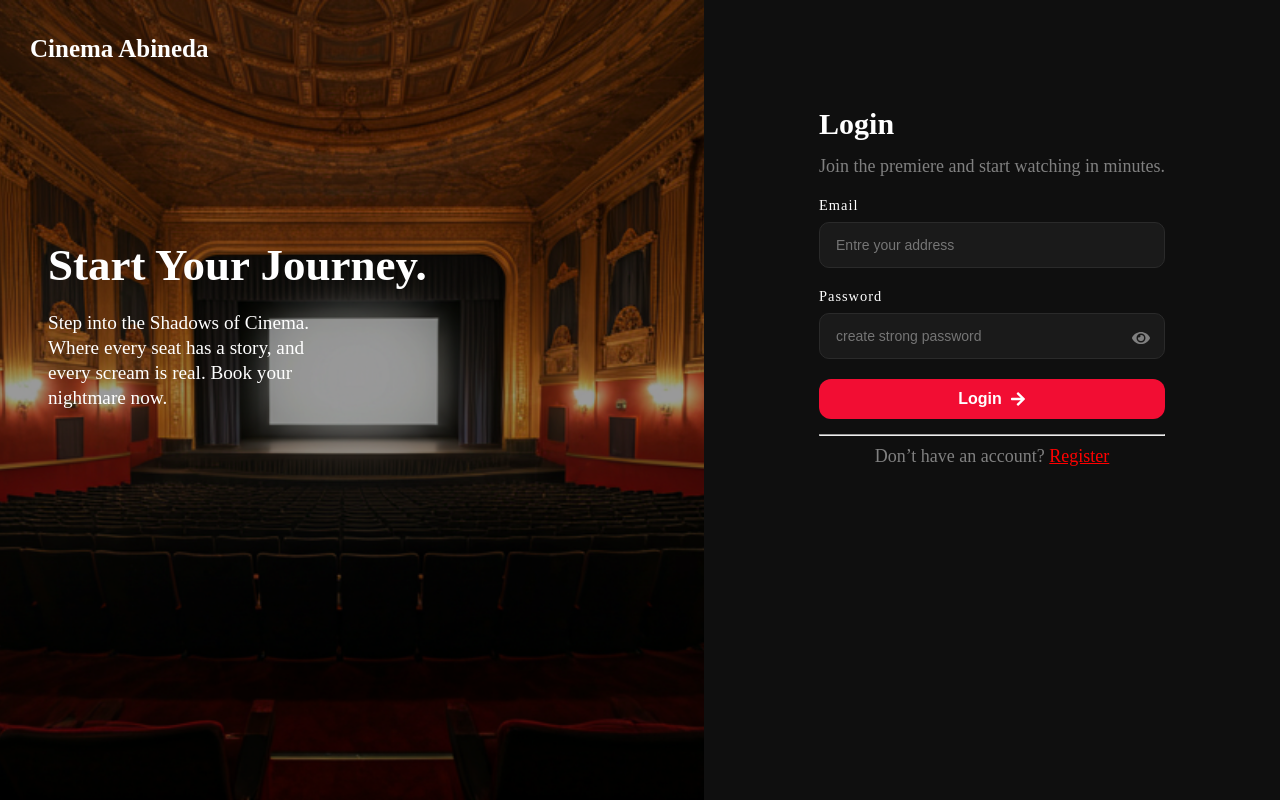
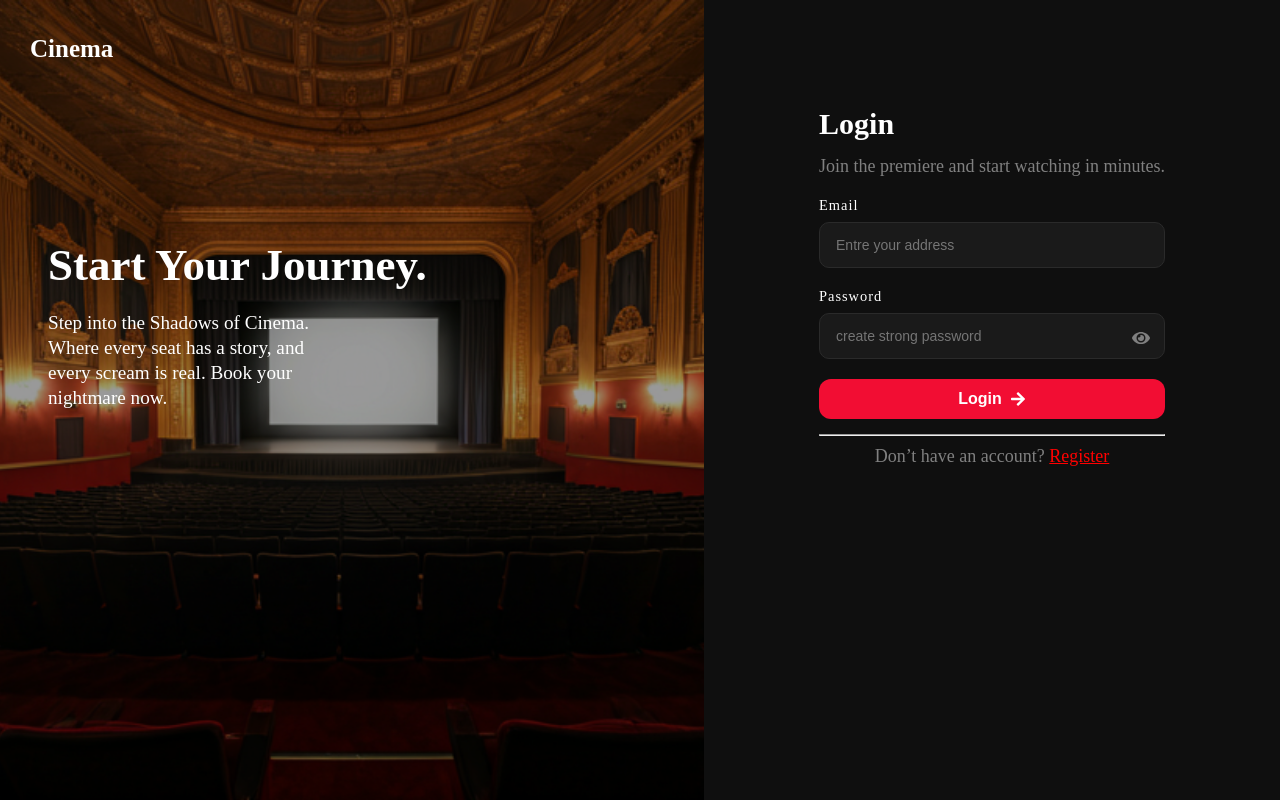
Before and after one commit to hnassim203/Cinema, a React app in the folder frontend/: page /login in a window 1280 px wide. Built offline with nearby package versions, Linux system fonts and the light colour scheme; the HTML template or start-up script is replaced by a standard one.

Commit message:
add frontend files

```diff
--- a/frontend/src/NotFound.jsx
+++ b/frontend/src/NotFound.jsx
@@ -4,10 +4,9 @@ import { Link } from "react-router-dom";
 export default function NotFound() {
   return (
     <div style={{ textAlign: "center", padding: "50px" }}>
-      <h1>404 - Page Not Found 🚫</h1>
-      <p>Had l-page li k-tqalbi 3liha makaynach.</p>
+      <h1>404 - Page Not Found </h1>
       <Link to="/" style={{ color: "blue", textDecoration: "underline" }}>
-        Rje3 l-Home
+         back to homeHome
       </Link>
     </div>
   );
--- a/frontend/src/components/Footer/Footer.jsx
+++ b/frontend/src/components/Footer/Footer.jsx
@@ -3,7 +3,7 @@ import './Footer.css'
 export default function Footer() {
   return (
     <div className="footer_container">
-       <p>© 2026 CinemaFlix Inc. All rights reserved.</p>
+       <p>© 2026 Cinema Inc. All rights reserved.</p>
     </div>
   )
 }
--- a/frontend/src/pages/Home/Home.jsx
+++ b/frontend/src/pages/Home/Home.jsx
@@ -49,7 +49,7 @@ export default function Home() {
 
       <nav>
         <div className="nav-left">
-            <h1>Cinema Abineda</h1>
+            <h1>Cinema</h1>
             <ul>
                 <li><Link to='/'>Home</Link></li>
                 <li><Link to='/#now-playing'>Movies</Link></li>
--- a/frontend/src/pages/Login/Login.jsx
+++ b/frontend/src/pages/Login/Login.jsx
@@ -67,7 +67,7 @@ export default function Login() {
           <div className="left">
 
               <div className="overlay">
-              <h1> Cinema Abineda</h1>
+              <h1> Cinema</h1>
               <h2>Start Your Journey.</h2>
               <p>Step into the Shadows of Cinema. Where every seat has a story, and every scream is real.
                  Book your nightmare now. </p>
--- a/frontend/src/pages/Payment/payment.jsx
+++ b/frontend/src/pages/Payment/payment.jsx
@@ -56,10 +56,8 @@ const handlePaymentSubmit = async (e) => {
         total_price: grandTotal
     });
 
-    // مسح المقاعد من Redux بعد نجاح الحجز
     dispatch(clearFilmSeats(screeningId));
 
-    // 🚀 التعديل هنا: التوجيه لصفحة التأكيد مع إرسال البيانات
     navigate('/confirm', {
         state: {
             reservationId: response.data.reservation_id,
--- a/frontend/src/pages/Register/Register.jsx
+++ b/frontend/src/pages/Register/Register.jsx
@@ -73,7 +73,7 @@ navigate('/');
 
   } catch (error) {
     console.log(error);
-    alert("Email dija kayn");
+    alert("Email already exist");
   }
 };
 
--- a/frontend/src/pages/Seats/components/NvaSeat/NavSeat.jsx
+++ b/frontend/src/pages/Seats/components/NvaSeat/NavSeat.jsx
@@ -38,7 +38,7 @@ export default function NavSeat() {
     <div className="nav_seat">
 
       <div className="nav_seat_left">
-        <h1>Cinema Abineda</h1>
+        <h1>Cinema </h1>
 
         <div className="seat_navimg">
           <img
--- a/frontend/src/pages/movieDetails/composenents/Navbar/Navbar.jsx
+++ b/frontend/src/pages/movieDetails/composenents/Navbar/Navbar.jsx
@@ -10,7 +10,7 @@ export default function Navbar() {
     <div>
       <nav>
         <div className="nav-left">
-            <h1>Cinema Abineda</h1>
+            <h1>Cinema</h1>
             <ul>
                 <li><Link smooth to='/#now-playing'>Movies</Link></li>
                 <li><a href="/cinemas">Cinemas</a></li>
```
